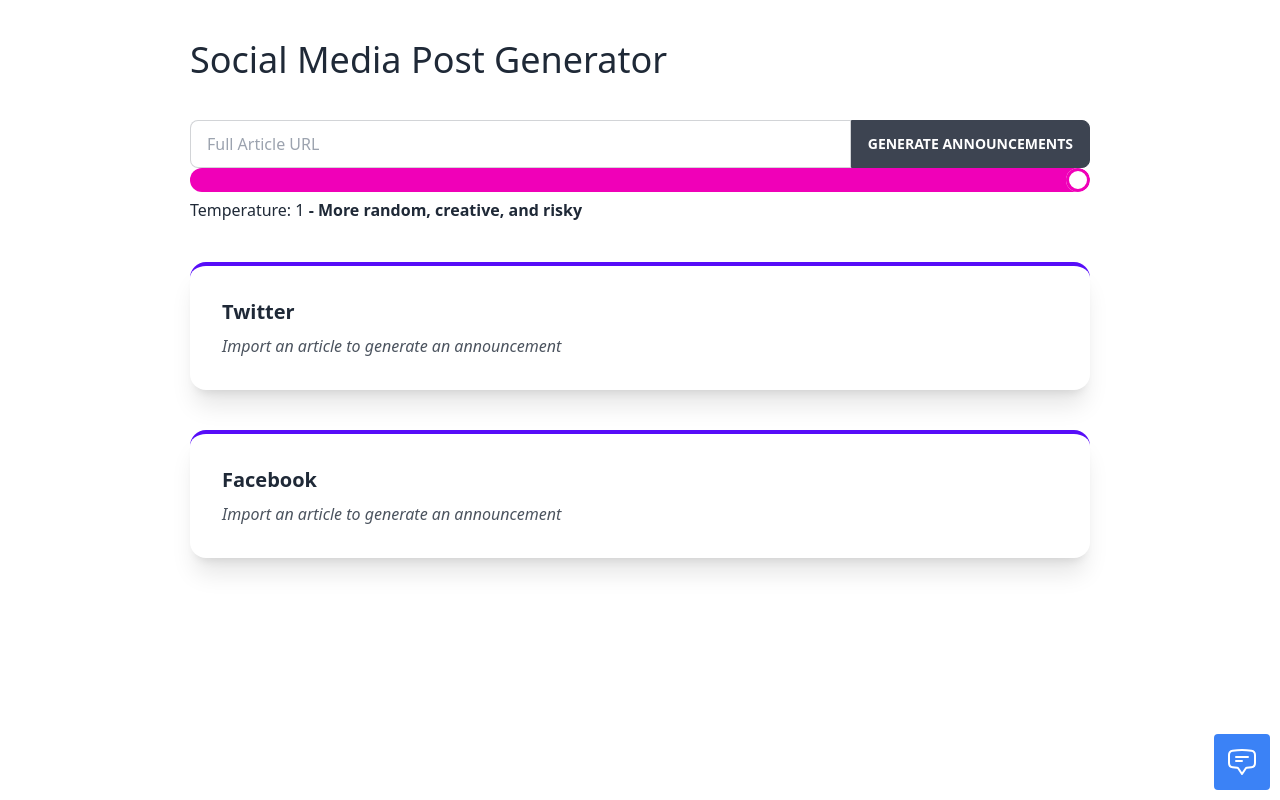
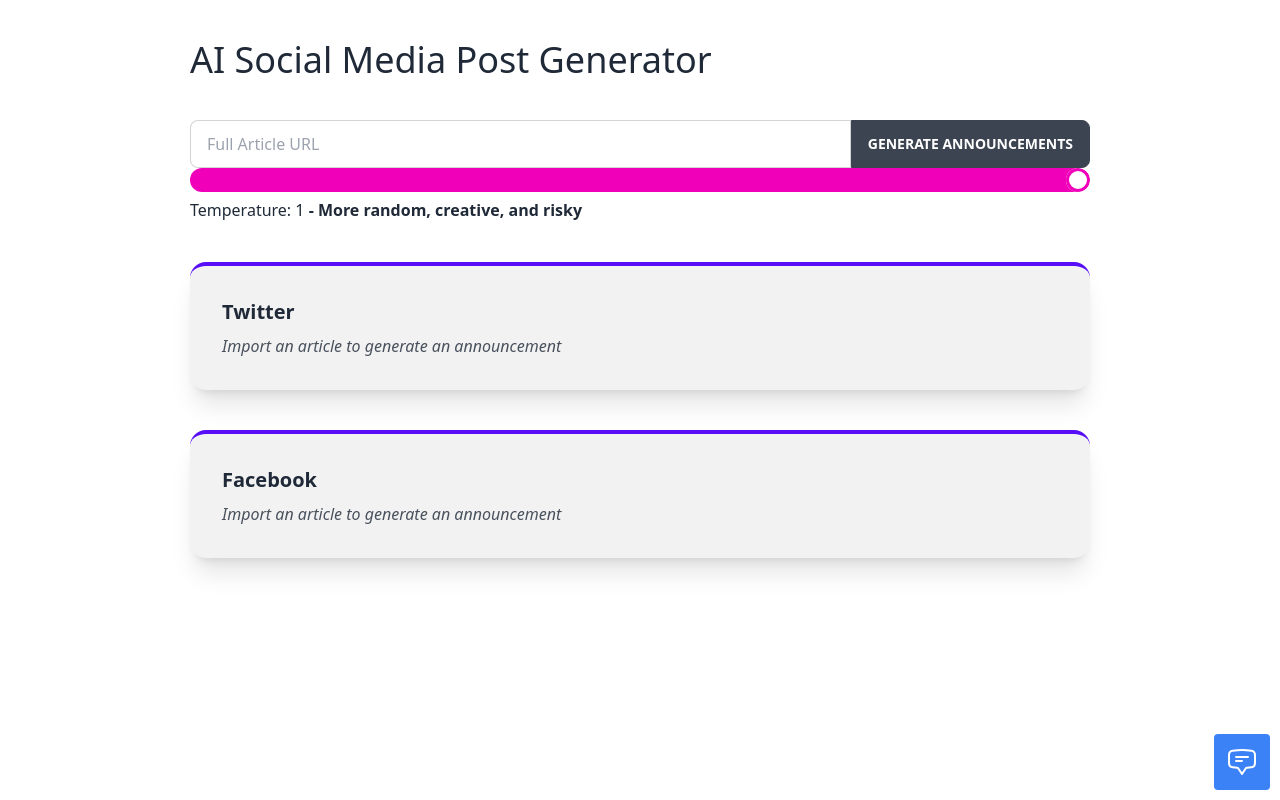
Before and after one commit to denys-petryniak/ai-chatbot, a Nuxt app: page / in a window 1280 px wide. Built offline with nearby package versions, Linux system fonts and the light colour scheme.

Commit message:
Update dependencies

```diff
--- a/components/CardGeneric.vue
+++ b/components/CardGeneric.vue
@@ -11,7 +11,7 @@
 const isLoading = computed(() => props.state === "loading");
 </script>
 <template>
-  <div class="card bg-base-100 shadow-xl border-t-4 border-primary">
+  <div class="card mb-10 bg-base-200 shadow-xl border-t-4 border-primary">
     <div class="card-body">
       <h2 class="card-title">
         <slot name="title">{{ title }}</slot>
--- a/components/CardTwitter.vue
+++ b/components/CardTwitter.vue
@@ -20,12 +20,7 @@
 </script>
 
 <template>
-  <CardGeneric
-    title="Twitter"
-    :state="state"
-    :body="announcement"
-    class="mb-10"
-  >
+  <CardGeneric title="Twitter" :state="state" :body="announcement">
     <div class="w-full flex justify-between items-center">
       <div class="text-xs">
         Character Count: <strong>{{ announcement?.length }}</strong>
--- a/components/SocialMediaPostGenerator.vue
+++ b/components/SocialMediaPostGenerator.vue
@@ -16,7 +16,7 @@
 </script>
 
 <template>
-  <h1 class="text-4xl my-10">Social Media Post Generator</h1>
+  <h1 class="text-4xl my-10">AI Social Media Post Generator</h1>
   <UrlForm v-bind="form" @submit="handleImport"></UrlForm>
   <div>
     <CardTwitter ref="twitterCard" v-bind="form" />
```
Also changed, not shown: package.json (+5 -5 lines), 2 other files (tests, documents, lock files or other folders).
